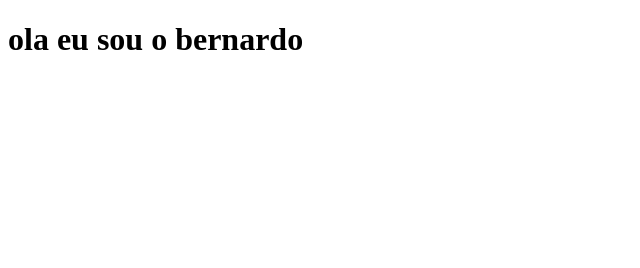
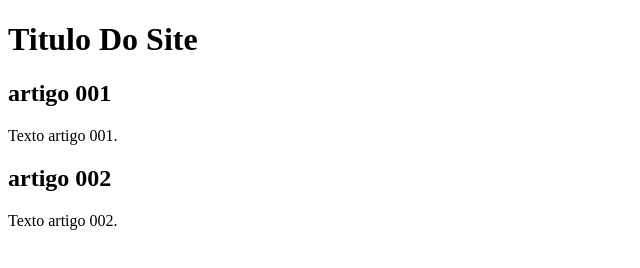
Before and after one commit to bernardo9095/projeto-site, a plain HTML site: page index.html in a window 1280 px wide. Shown: the whole page, without its empty margins (0-640 px from the left). Drawn offline with Linux system fonts and the light colour scheme.

Commit message:
add index

```diff
--- a/index.html
+++ b/index.html
@@ -6,6 +6,18 @@
     <title>Document</title>
 </head>
 <body>
-    <h1>ola eu sou o bernardo</h1>
+    <main>
+        <header>
+            <h1>Titulo Do Site</h1>
+        </header>
+        <article>
+            <h2>artigo 001</h2>
+            <p>Texto artigo 001.</p>
+        </article>
+        <article>
+            <h2>artigo 002</h2>
+            <p>Texto artigo 002.</p>
+        </article>
+    </main>
 </body>
 </html>
```
